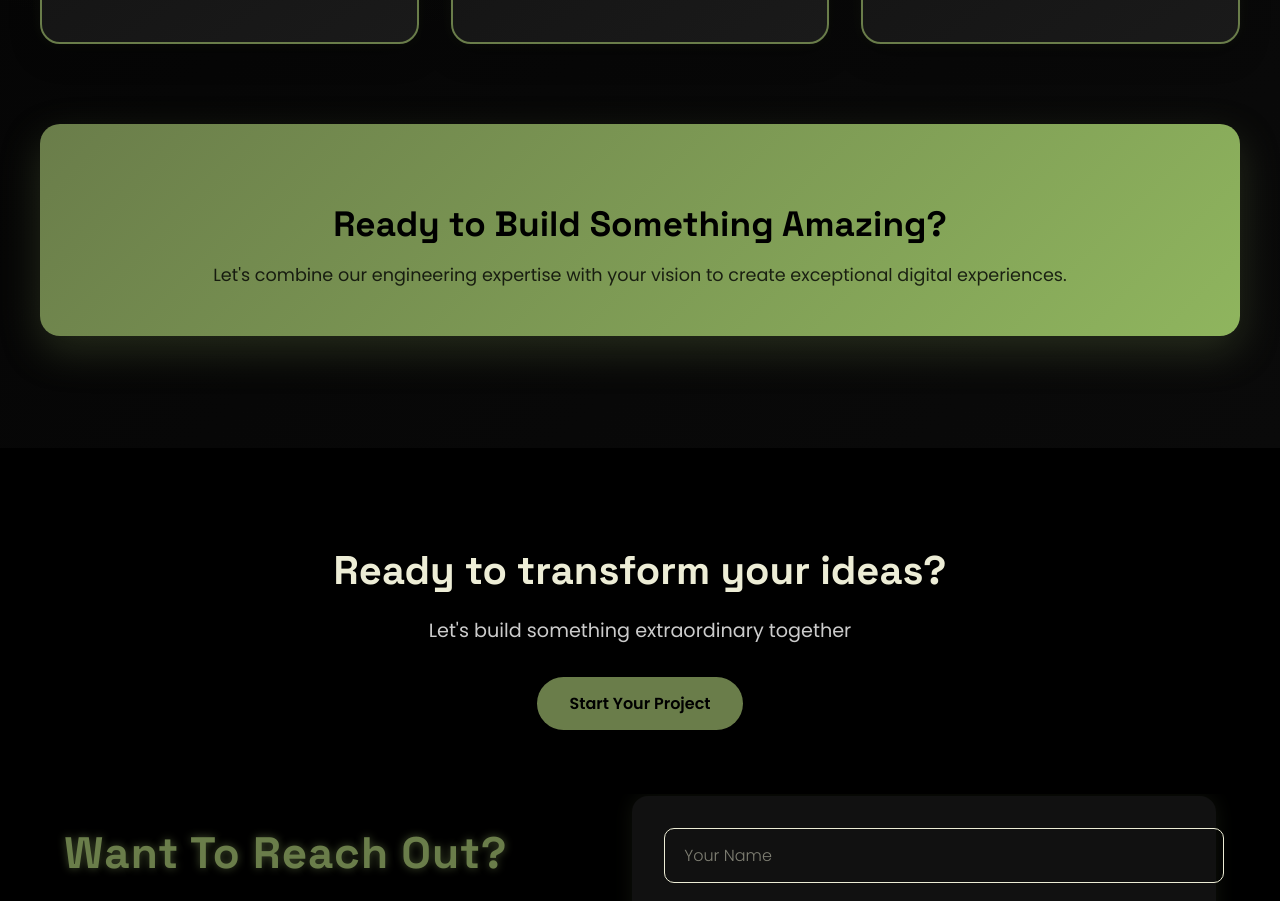
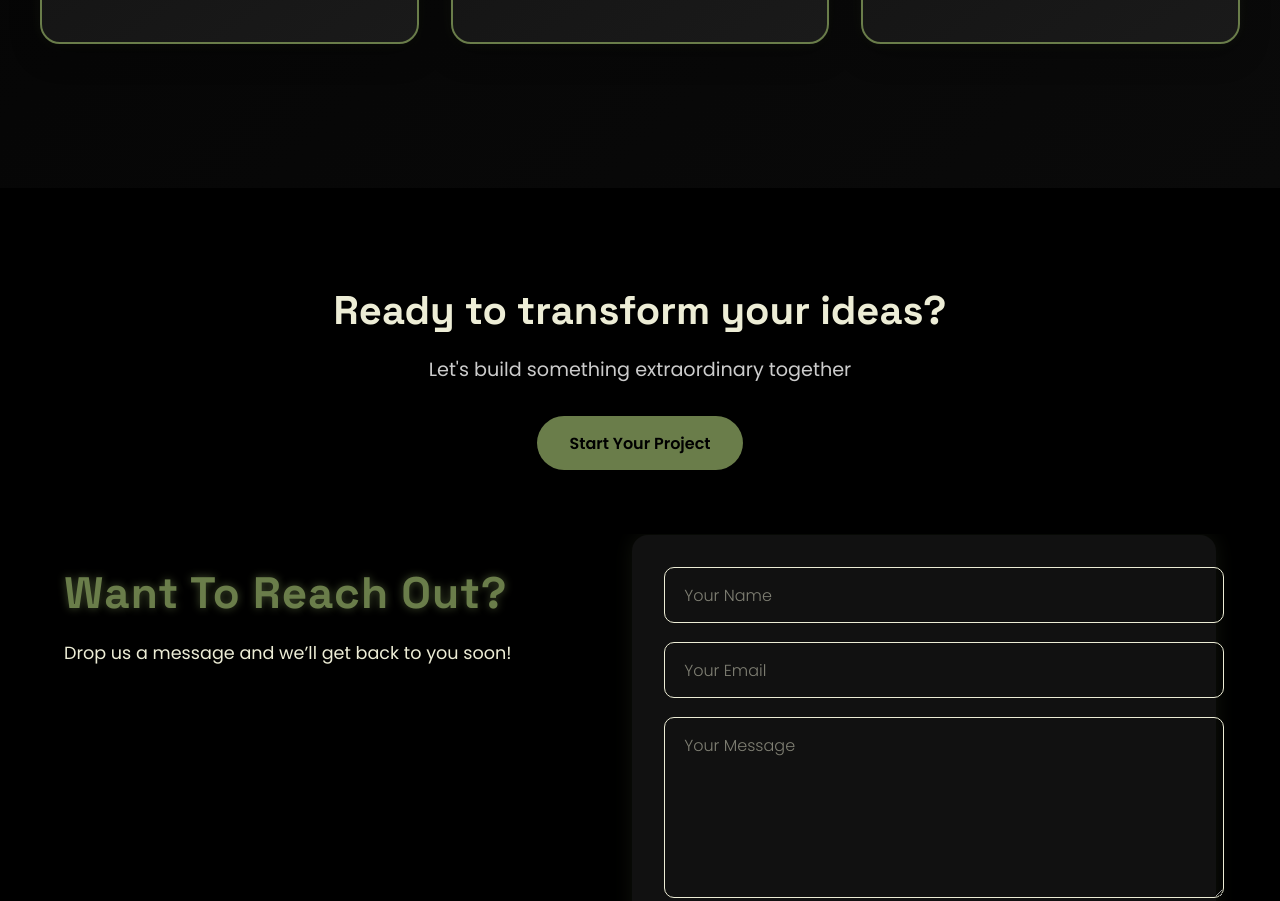
Before and after one commit to kodeandco/KodeandCo1, a React (Vite) app in the folder my-app/: page / in a window 1280 px wide. Shown: the part 4680-5581 px from the top of the page. Built offline with nearby package versions, Linux system fonts and the light colour scheme.

Commit message:
about us fixed

```diff
--- a/my-app/src/sections/About.jsx
+++ b/my-app/src/sections/About.jsx
@@ -177,18 +177,7 @@ export default function About() {
           ))}
         </div>
 
-        {/* Call to Action */}
-        <motion.div
-          className="cta-section"
-          initial="hidden"
-          whileInView="visible"
-          viewport={{ once: true }}
-          variants={fadeInUp}
-          custom={1.6}
-        >
-          <h2>Ready to Build Something Amazing?</h2>
-          <p>Let's combine our engineering expertise with your vision to create exceptional digital experiences.</p>
-        </motion.div>
+
       </div>
     </div>
   );
```
